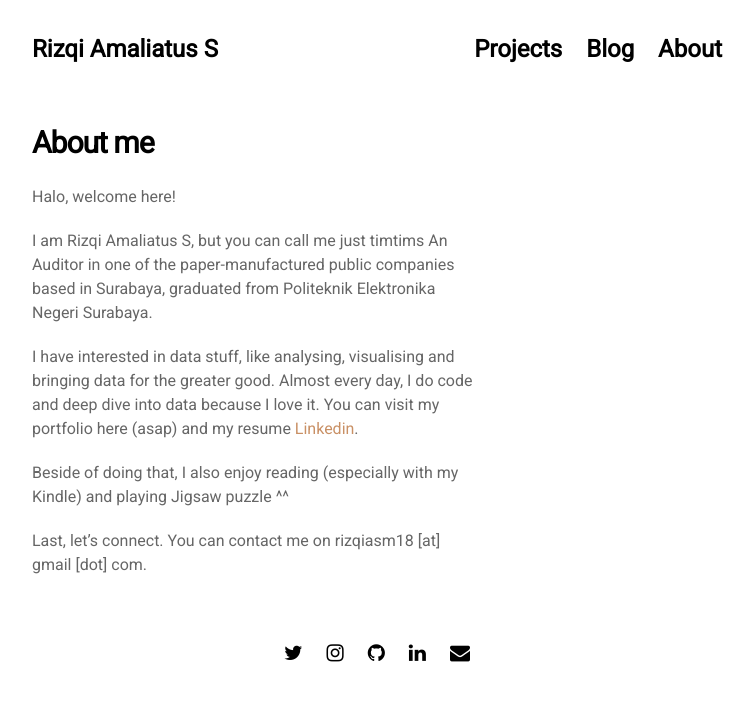
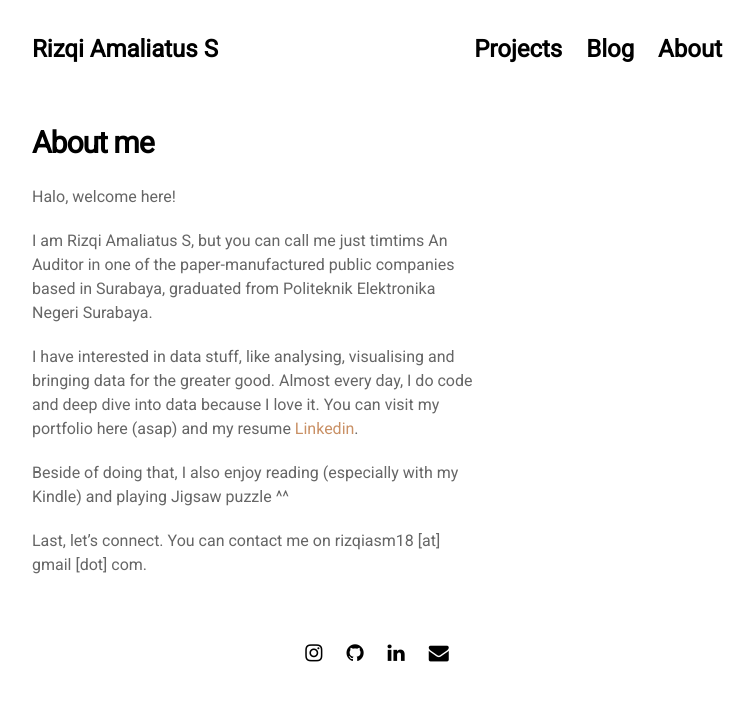
Before and after one commit to rizqiamaliatuss/rizqiamaliatuss.github.io, a Jekyll site: the page built from pages/about.md, in a window 1280 px wide. Shown: the top 701 px of the page, without its empty margins (263-1017 px from the left). Built offline with Jekyll 4.4.1, drawn with Linux system fonts in a browser that asks for light colours; nearby versions of some CDN libraries.

Commit message:
update footer

```diff
--- a/_data/settings.yml
+++ b/_data/settings.yml
@@ -20,7 +20,6 @@ projects:
 # Contact Section
 
 social:
-- {icon: 'twitter',   link: 'https://twitter.com/timtimssss'}
 - {icon: 'instagram', link: 'https://www.instagram.com/rizqiaasm/'}
 - {icon: 'github',    link: 'https://github.com/rizqiamaliatuss'}
 - {icon: 'linkedin',  link: 'https://www.linkedin.com/in/rizqiamaliatuss/'}
```
